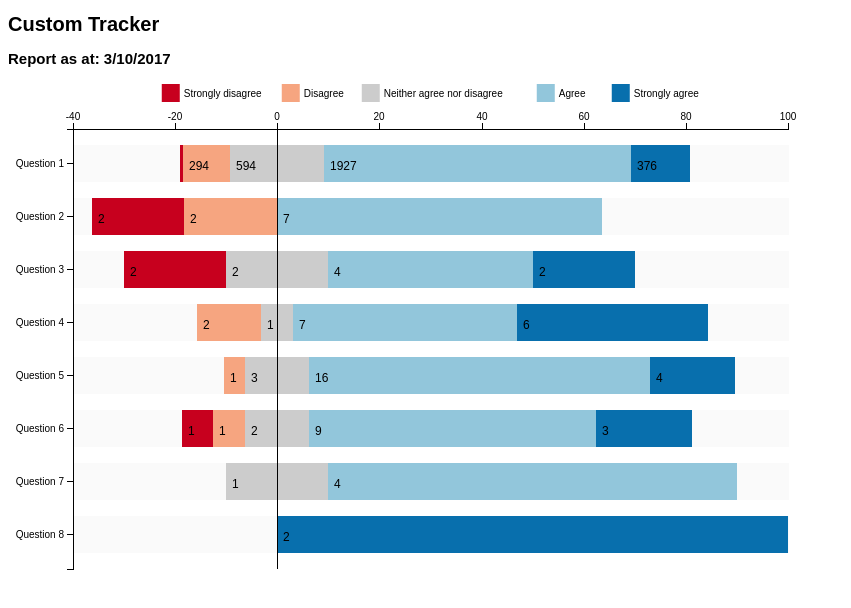
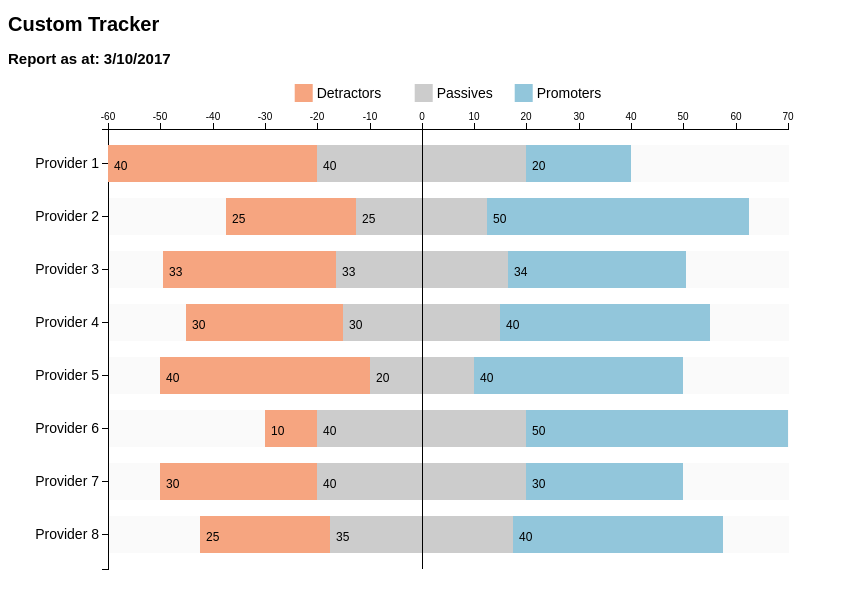
Before and after one commit to kristinbjerregaard/chart_examples, a plain HTML site: page StackedBarChart(NPS).html in a window 1280 px wide. Shown: the whole page, without its empty margins (0-851 px from the left). Drawn offline with nearby package versions, Linux system fonts and the light colour scheme.

Commit message:
Format axis and data

```diff
--- a/StackedBarChart(NPS).html
+++ b/StackedBarChart(NPS).html
@@ -1,5 +1,6 @@
 <!DOCTYPE html>
 <html>
+
 <head>
     <meta charset="utf-8">
     <title>Diverging Stacked Bar Chart with D3.js</title>
@@ -11,10 +12,10 @@
     </script>
 
     <style>
-
         body {
             font: 10px sans-serif;
         }
+
 
         .axis path,
         .axis line {
@@ -22,7 +23,6 @@ body {
             stroke: #000;
             shape-rendering: crispEdges;
         }
-
     </style>
 
     <script src="http://cdnjs.cloudflare.com/ajax/libs/d3/3.4.13/d3.min.js"></script>
@@ -32,8 +32,7 @@ body {
 
         <div id="figure" style="margin-bottom: 50px;"></div>
         <script>
-
-var margin = {top: 50, right: 20, bottom: 10, left: 65},
+            var margin = { top: 50, right: 20, bottom: 10, left: 100 },
                 width = 800 - margin.left - margin.right,
                 height = 500 - margin.top - margin.bottom;
 
@@ -44,7 +43,8 @@ var x = d3.scale.linear()
                 .rangeRound([0, width]);
 
             var color = d3.scale.ordinal()
-    .range(["#c7001e", "#f6a580", "#cccccc", "#92c6db", "#086fad"]);
+                .range(["#f6a580", "#cccccc", "#92c6db"]);
+            //.range(["#c7001e", "#f6a580", "#cccccc", "#92c6db", "#086fad"]);
 
             var xAxis = d3.svg.axis()
                 .scale(x)
@@ -61,32 +61,35 @@ var svg = d3.select("#figure").append("svg")
                 .append("g")
                 .attr("transform", "translate(" + margin.left + "," + margin.top + ")");
 
-  color.domain(["Strongly disagree", "Disagree", "Neither agree nor disagree", "Agree", "Strongly agree"]);
+            color.domain(["Detractors", "Passives", "Promoters"]);
+            //color.domain(["Strongly disagree", "Detractors", "Passives", "Promoters", "Strongly agree"]);
 
-  d3.csv("raw_data.csv", function(error, data) {
+            d3.csv("raw_data.csv", function (error, data) {
 
-  data.forEach(function(d) {
+                data.forEach(function (d) {
                     // calc percentages
-    d["Strongly disagree"] = +d[1]*100/d.N;
-    d["Disagree"] = +d[2]*100/d.N;
-    d["Neither agree nor disagree"] = +d[3]*100/d.N;
-    d["Agree"] = +d[4]*100/d.N;
-    d["Strongly agree"] = +d[5]*100/d.N;
-    var x0 = -1*(d["Neither agree nor disagree"]/2+d["Disagree"]+d["Strongly disagree"]);
+                    //d["Strongly disagree"] = +d[1]*100/d.N;
+                    d["Detractors"] = +d[1] * 100 / d.N;
+                    d["Passives"] = +d[2] * 100 / d.N;
+                    d["Promoters"] = +d[3] * 100 / d.N;
+                    //d["Strongly agree"] = +d[5]*100/d.N;
+                    var x0 = -1 * (d["Passives"] / 2 + d["Detractors"]);
+                    //var x0 = -1*(d["Passives"]/2+d["Detractors"]+d["Strongly disagree"]);
                     var idx = 0;
-    d.boxes = color.domain().map(function(name) { return {name: name, x0: x0, x1: x0 += +d[name], N: +d.N, n: +d[idx += 1]}; });
+                    d.boxes = color.domain().map(function (name) { return { name: name, x0: x0, x1: x0 += +d[name], N: +d.N, n: +d[idx += 1] }; });
                 });
 
-  var min_val = d3.min(data, function(d) {
+                var min_val = d3.min(data, function (d) {
                     return d.boxes["0"].x0;
                 });
 
-  var max_val = d3.max(data, function(d) {
-          return d.boxes["4"].x1;
+                var max_val = d3.max(data, function (d) {
+                    return d.boxes["2"].x1;
+                    //return d.boxes["4"].x1;
                 });
 
                 x.domain([min_val, max_val]).nice();
-  y.domain(data.map(function(d) { return d.Question; }));
+                y.domain(data.map(function (d) { return d.Provider; }));
 
                 svg.append("g")
                     .attr("class", "x axis")
@@ -95,39 +98,40 @@ var svg = d3.select("#figure").append("svg")
                 svg.append("g")
                     .attr("class", "y axis")
                     .call(yAxis)
+                    .style("font", "14px sans-serif")
 
-  var vakken = svg.selectAll(".question")
+                var vakken = svg.selectAll(".Provider")
                     .data(data)
                     .enter().append("g")
                     .attr("class", "bar")
-      .attr("transform", function(d) { return "translate(0," + y(d.Question) + ")"; });
+                    .attr("transform", function (d) { return "translate(0," + y(d.Provider) + ")"; });
 
                 var bars = vakken.selectAll("rect")
-      .data(function(d) { return d.boxes; })
+                    .data(function (d) { return d.boxes; })
                     .enter().append("g").attr("class", "subbar");
 
                 bars.append("rect")
                     .attr("height", y.rangeBand())
-      .attr("x", function(d) { return x(d.x0); })
-      .attr("width", function(d) { return x(d.x1) - x(d.x0); })
-      .style("fill", function(d) { return color(d.name); });
+                    .attr("x", function (d) { return x(d.x0); })
+                    .attr("width", function (d) { return x(d.x1) - x(d.x0); })
+                    .style("fill", function (d) { return color(d.name); });
 
                 bars.append("text")
-      .attr("x", function(d) { return x(d.x0); })
-      .attr("y", y.rangeBand()/2)
+                    .attr("x", function (d) { return x(d.x0); })
+                    .attr("y", y.rangeBand() / 2)
                     .attr("dy", "0.5em")
                     .attr("dx", "0.5em")
-      .style("font" ,"12px sans-serif")
+                    .style("font", "12px sans-serif")
                     .style("text-anchor", "begin")
-      .text(function(d) { return d.n !== 0 && (d.x1-d.x0)>3 ? d.n : "" });
+                    .text(function (d) { return d.n !== 0 && (d.x1 - d.x0) > 3 ? d.n : "" });
 
-  vakken.insert("rect",":first-child")
+                vakken.insert("rect", ":first-child")
                     .attr("height", y.rangeBand())
                     .attr("x", "1")
                     .attr("width", width)
                     .attr("fill-opacity", "0.5")
                     .style("fill", "#F5F5F5")
-      .attr("class", function(d,index) { return index%2==0 ? "even" : "uneven"; });
+                    .attr("class", function (d, index) { return index % 2 == 0 ? "even" : "uneven"; });
 
                 svg.append("g")
                     .attr("class", "y axis")
@@ -138,12 +142,13 @@ var svg = d3.select("#figure").append("svg")
 
                 var startp = svg.append("g").attr("class", "legendbox").attr("id", "mylegendbox");
                 // this is not nice, we should calculate the bounding box and use that
-  var legend_tabs = [0, 120, 200, 375, 450];
+                var legend_tabs = [0, 120, 220];
+                //var legend_tabs = [0, 120, 200, 375, 450];
                 var legend = startp.selectAll(".legend")
                     .data(color.domain().slice())
                     .enter().append("g")
                     .attr("class", "legend")
-      .attr("transform", function(d, i) { return "translate(" + legend_tabs[i] + ",-45)"; });
+                    .attr("transform", function (d, i) { return "translate(" + legend_tabs[i] + ",-45)"; });
 
                 legend.append("rect")
                     .attr("x", 0)
@@ -156,8 +161,8 @@ var svg = d3.select("#figure").append("svg")
                     .attr("y", 9)
                     .attr("dy", ".35em")
                     .style("text-anchor", "begin")
-      .style("font" ,"10px sans-serif")
-      .text(function(d) { return d; });
+                    .style("font", "14px sans-serif")
+                    .text(function (d) { return d; });
 
                 d3.selectAll(".axis path")
                     .style("fill", "none")
@@ -169,12 +174,14 @@ var svg = d3.select("#figure").append("svg")
                     .style("stroke", "#000")
                     .style("shape-rendering", "crispEdges")
 
-  var movesize = width/2 - startp.node().getBBox().width/2;
-  d3.selectAll(".legendbox").attr("transform", "translate(" + movesize  + ",0)");
+                var movesize = width / 2 - startp.node().getBBox().width / 2;
+                d3.selectAll(".legendbox").attr("transform", "translate(" + movesize + ",0)");
 
 
             });
+
         </script>
 
     </body>
+
 </html>
--- a/raw_data.csv
+++ b/raw_data.csv
@@ -1,9 +1,9 @@
-Question,1,2,3,4,5,N
-Question 1,24,294,594,1927,376,3215
-Question 2,2,2,0,7,0,11
-Question 3,2,0,2,4,2,10
-Question 4,0,2,1,7,6,16
-Question 5,0,1,3,16,4,24
-Question 6,1,1,2,9,3,16
-Question 7,0,0,1,4,0,5
-Question 8,0,0,0,0,2,2
+Provider,1,2,3,N
+Provider 1,40,40,20,100
+Provider 2,25,25,50,100
+Provider 3,33,33,34,100
+Provider 4,30,30,40,100
+Provider 5,40,20,40,100
+Provider 6,10,40,50,100
+Provider 7,30,40,30,100
+Provider 8,25,35,40,100
```
Lines whose indentation alone changed are shown as unchanged.
